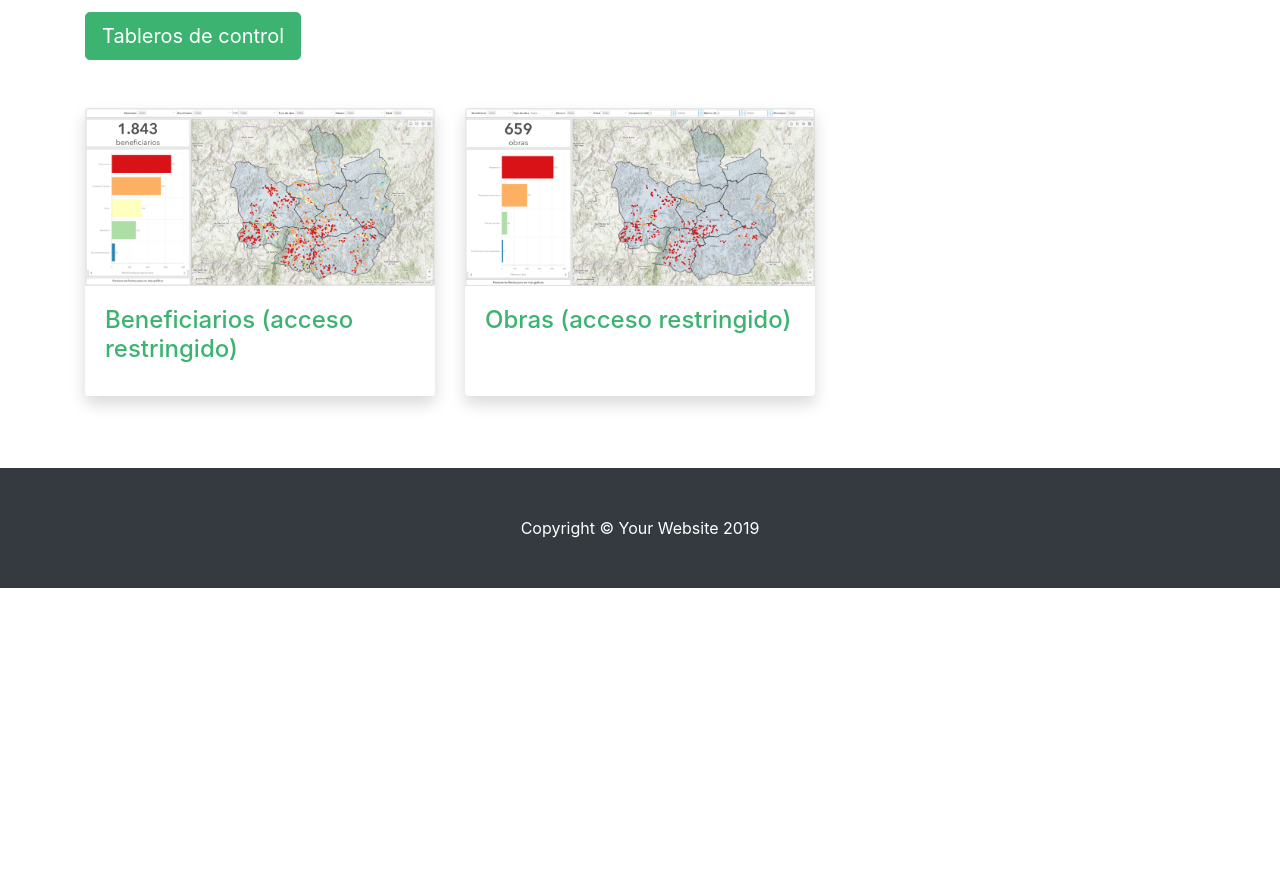
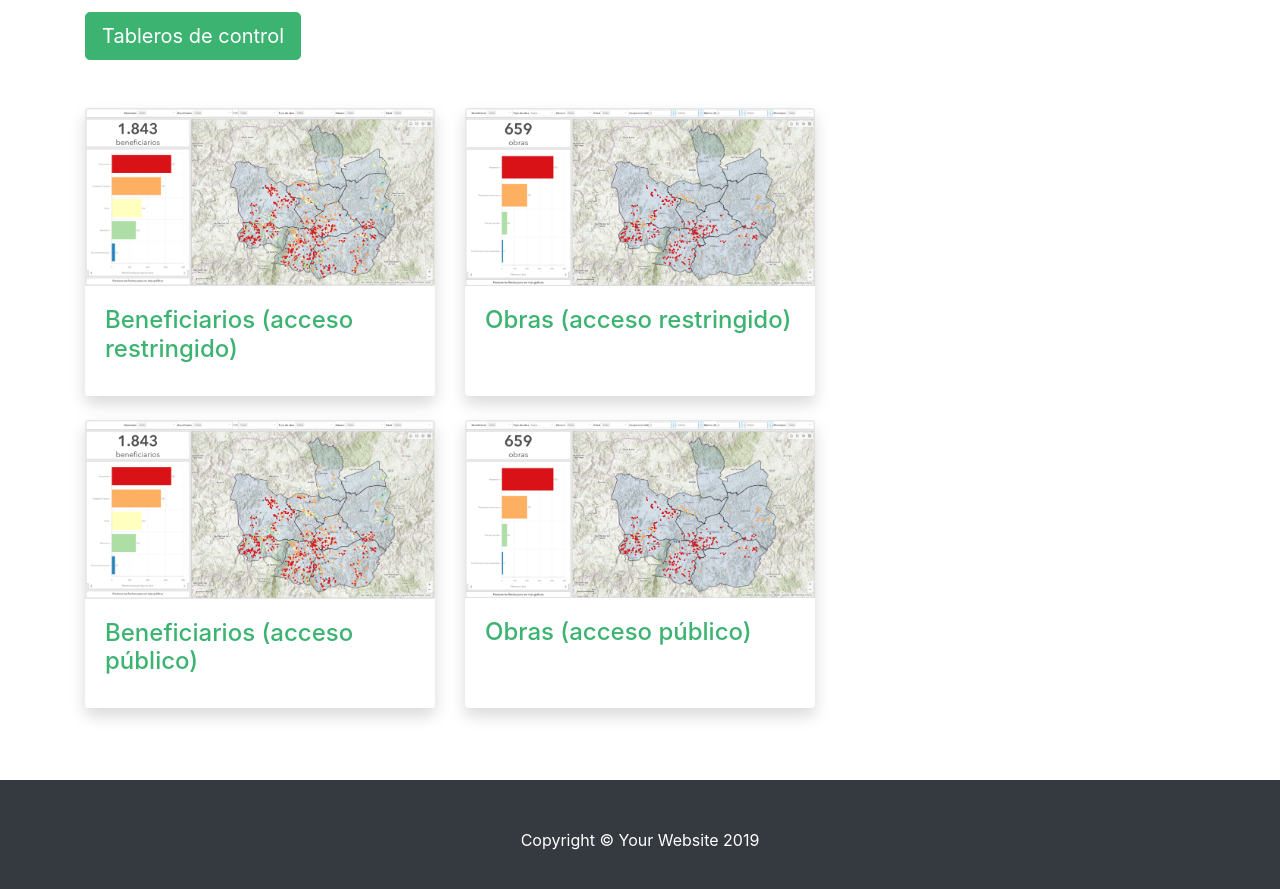
Before and after one commit to geo-cosecha-agua/geo-cosecha-agua.github.io, a Jekyll site: the page built from index.html, in a window 1280 px wide and 900 px high, scrolled down 984 px. Shown: the top 889 px of the window. Built offline with Jekyll 4.4.1, drawn with Linux system fonts in a browser that asks for light colours; before the commit the page ends 1572 px from its top, so only the background shows below that.

Commit message:
Update index.html

```diff
--- a/index.html
+++ b/index.html
@@ -38,4 +38,23 @@
     </div>
   </div>
 </div>
+
+<div class="row">
+  <div class="col-md-4 mb-4">
+    <div class="card border-0 shadow h-100">
+      <img class="card-img-top" src="assets/img/tablero-control-beneficiarios-2020-08-30-reducido.png" alt="" />
+      <div class="card-body">
+        <h4 class="card-title"><a href="https://www.arcgis.com/apps/opsdashboard/index.html#/d508c28df2df42e9a7628ac051b4229b">Beneficiarios (acceso público)</a></h4>
+      </div>
+    </div>
+  </div>
+  <div class="col-md-4 mb-4">
+    <div class="card border-0 shadow h-100">
+      <img class="card-img-top" src="assets/img/tablero-control-obras-2020-08-30-reducido.png" alt="" />
+      <div class="card-body">
+        <h4 class="card-title"><a href="https://geocatie.maps.arcgis.com/apps/opsdashboard/index.html#/718db0634fba42618c0fe0dda4dede88">Obras (acceso público)</a></h4>
+      </div>
+    </div>
+  </div>
+</div>
 <!-- /.row -->
```
